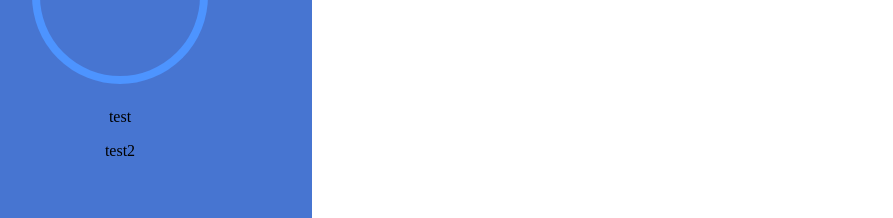
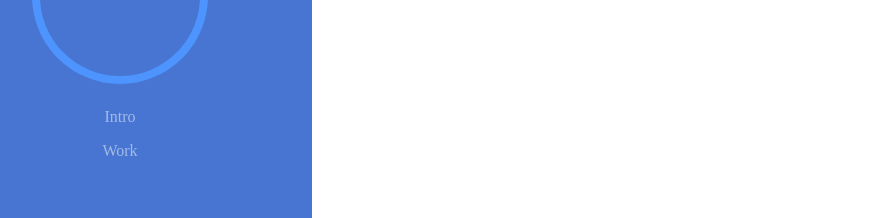
Before and after one commit to Akari0731/akari0731.github.io, a React (Create React App) app: page / in a window 1280 px wide. Shown: the part 362-580 px from the top of the page, without its empty margins (72-965 px from the left). Built offline with nearby package versions, Linux system fonts and the light colour scheme.

Commit message:
Add nav link

```diff
--- /dev/null
+++ b/src/components/SideMenu/MenuItem/index.css
@@ -0,0 +1,6 @@
+.menuItem {
+  width: 100%;
+  padding: 0.5rem;
+  text-align: center;
+  text-decoration: none;
+}
--- /dev/null
+++ b/src/components/SideMenu/MenuItem/index.tsx
@@ -0,0 +1,24 @@
+import React from 'react';
+import { NavLink } from 'react-router-dom';
+import { Page } from 'routes/MainRoute';
+import './index.css';
+
+interface MenuItemProps {
+  page: Page;
+  text: string;
+}
+
+export const MenuItem: React.FC<MenuItemProps> = ({ page, text }) => {
+  return (
+    <NavLink
+      style={({ isActive }) => {
+        return {
+          color: isActive ? 'white' : 'rgba(255,255,255,.5)'
+        };
+      }}
+      className="menuItem"
+      to={page}>
+      {text}
+    </NavLink>
+  );
+};
--- a/src/components/SideMenu/index.css
+++ b/src/components/SideMenu/index.css
@@ -14,9 +14,3 @@
   border: 0.5rem solid #4d94ff;
   margin-bottom: 1rem;
 }
-
-.menuItem {
-  width: 100%;
-  padding: 0.5rem;
-  text-align: center;
-}
--- a/src/components/SideMenu/index.tsx
+++ b/src/components/SideMenu/index.tsx
@@ -1,12 +1,14 @@
 import React from 'react';
+import { Page } from 'routes/MainRoute';
 import './index.css';
+import { MenuItem } from './MenuItem';
 
 export const SideMenu: React.FC = () => {
   return (
     <div className="sideMenu">
       <div className="icon"></div>
-      <div className="menuItem">test</div>
-      <div className="menuItem">test2</div>
+      <MenuItem page={Page.INTRO} text="Intro" />
+      <MenuItem page={Page.WORK} text="Work" />
     </div>
   );
 };
--- a/src/routes/MainRoute.tsx
+++ b/src/routes/MainRoute.tsx
@@ -3,12 +3,17 @@ import { WorkPage } from 'components/Main/WorkPage';
 import React from 'react';
 import { Route, Routes } from 'react-router-dom';
 
+export enum Page {
+  INTRO = 'intro',
+  WORK = 'work'
+}
+
 export const MainRoute: React.FC = () => {
   return (
     <Routes>
       <Route path="/" element={<IntroPage />} />
-      <Route path="/intro" element={<IntroPage />} />
-      <Route path="/work" element={<WorkPage />} />
+      <Route path={`/${Page.INTRO}`} element={<IntroPage />} />
+      <Route path={`/${Page.WORK}`} element={<WorkPage />} />
     </Routes>
   );
 };
```
